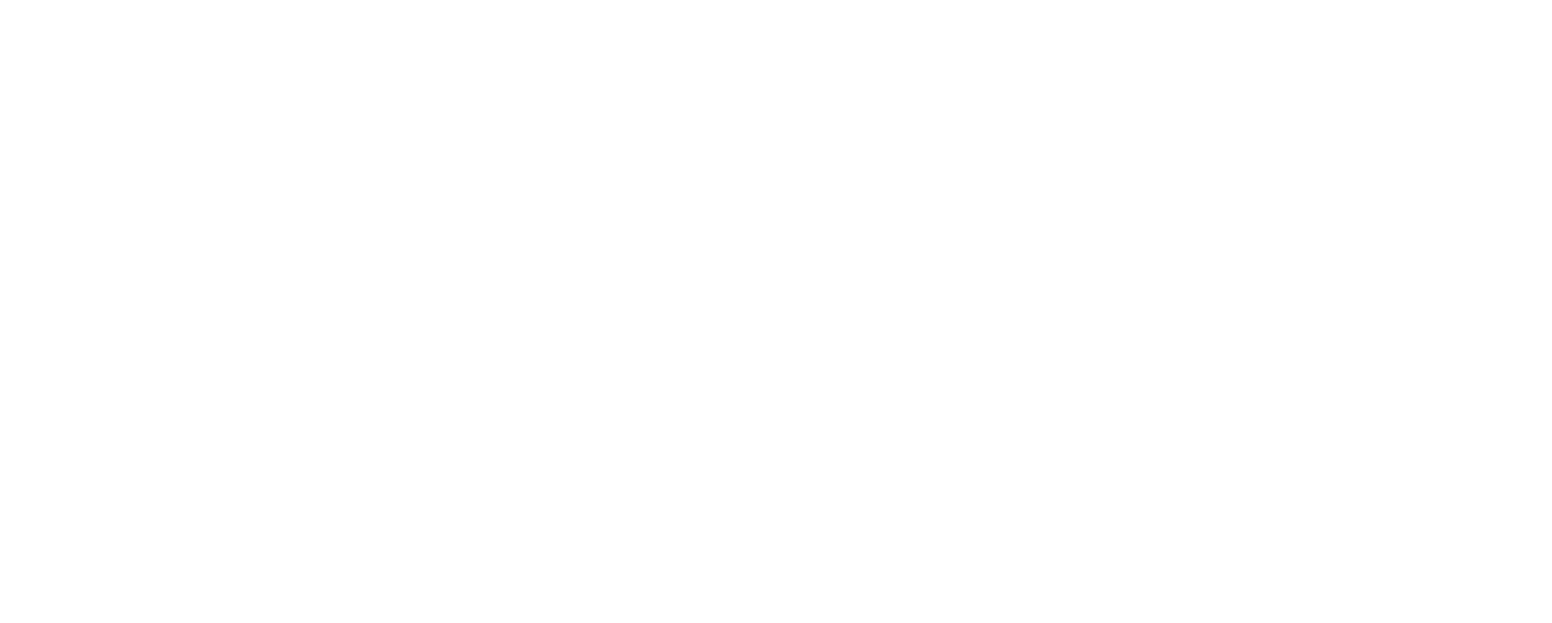
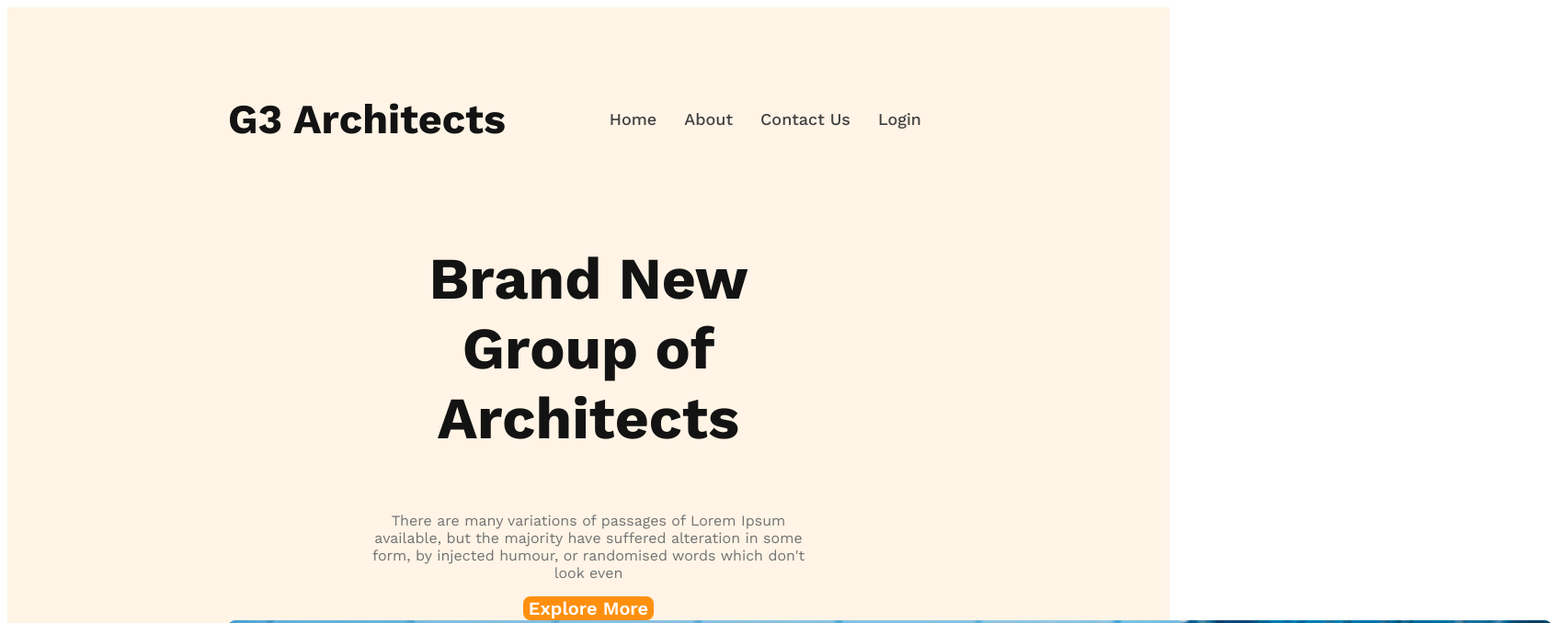
Before and after one commit to MHOPI98/architect, a plain HTML site: page index.html in a window 1280 px wide. Shown: the top 678 px of the page at 92% size, 1688 px wide, since content can reach past the window. Drawn offline with nearby package versions, Linux system fonts and the light colour scheme.

Commit message:
Banner section added

```diff
--- a/index.css
+++ b/index.css
@@ -0,0 +1,87 @@
+* {
+    font-family: 'Work Sans', sans-serif;
+}
+
+header {
+    background: rgba(255, 144, 14, 0.10);
+    padding: 50px 240px;
+}
+
+.title {
+    color: #131313;
+    text-align: center;
+    font-size: 45px;
+    font-style: normal;
+    font-weight: 700;
+}
+
+nav {
+    display: flex;
+    justify-content: space-between;
+    align-items: center;
+}
+
+nav>ul {
+    display: flex;
+}
+
+nav li {
+    list-style: none;
+    margin-right: 30px;
+    text-align: center;
+    font-size: 18px;
+    font-weight: 500;
+
+}
+
+nav li a {
+    text-decoration: none;
+    color: #424242;
+}
+
+.banner-content {
+    max-width: 500px;
+    text-align: center;
+    margin: auto;
+}
+
+.banner-title {
+    color: #131313;
+    font-size: 4rem;
+    font-weight: 700;
+}
+
+.banner-desc {
+    color: #727272;
+    font-size: 1rem;
+    font-weight: 400;
+}
+
+.btn-primary {
+    border-radius: 8px;
+    background: #FF900E;
+    color: #FFF;
+    text-align: center;
+    font-size: 20px;
+    font-weight: 600;
+    border: none;
+
+}
+
+
+
+
+
+
+
+
+
+
+
+
+
+@media screen and (max-width: 576px) {
+    header {
+        padding: 20px 10px;
+    }
+}
--- a/index.html
+++ b/index.html
@@ -1,12 +1,40 @@
 <!DOCTYPE html>
 <html lang="en">
+
 <head>
     <meta charset="UTF-8">
     <meta name="viewport" content="width=device-width, initial-scale=1.0">
     <title>Architect</title>
     <link rel="stylesheet" href="index.css">
+    <link rel="preconnect" href="https://fonts.googleapis.com">
+    <link rel="preconnect" href="https://fonts.gstatic.com" crossorigin>
+    <link href="https://fonts.googleapis.com/css2?family=Work+Sans:wght@400;500;600;700;800&display=swap"
+        rel="stylesheet">
 </head>
+
 <body>
+    <header>
+        <nav>
+            <h3 class="title">G3 Architects</h3>
+            <ul>
+                <li><a href="">Home</a></li>
+                <li><a href="">About</a></li>
+                <li><a href="">Contact Us</a></li>
+                <li><a href="">Login</a></li>
+            </ul>
+        </nav>
+        <div class="banner">
+            <div class="banner-content">
+                <h3 class="banner-title">Brand New <br> Group of Architects</h3>
+                <p class="banner-desc">There are many variations of passages of Lorem Ipsum available, but the majority
+                    have suffered alteration in some form, by injected humour, or randomised words which don't look even</p>
+                <button class="btn-primary">Explore More</button>
+            </div>
+            <img src="images/banner.png" alt="">
+        </div>
+    </header>
+    <main></main>
+    <footer></footer>
+</body>
 
-</body>
 </html>
```
